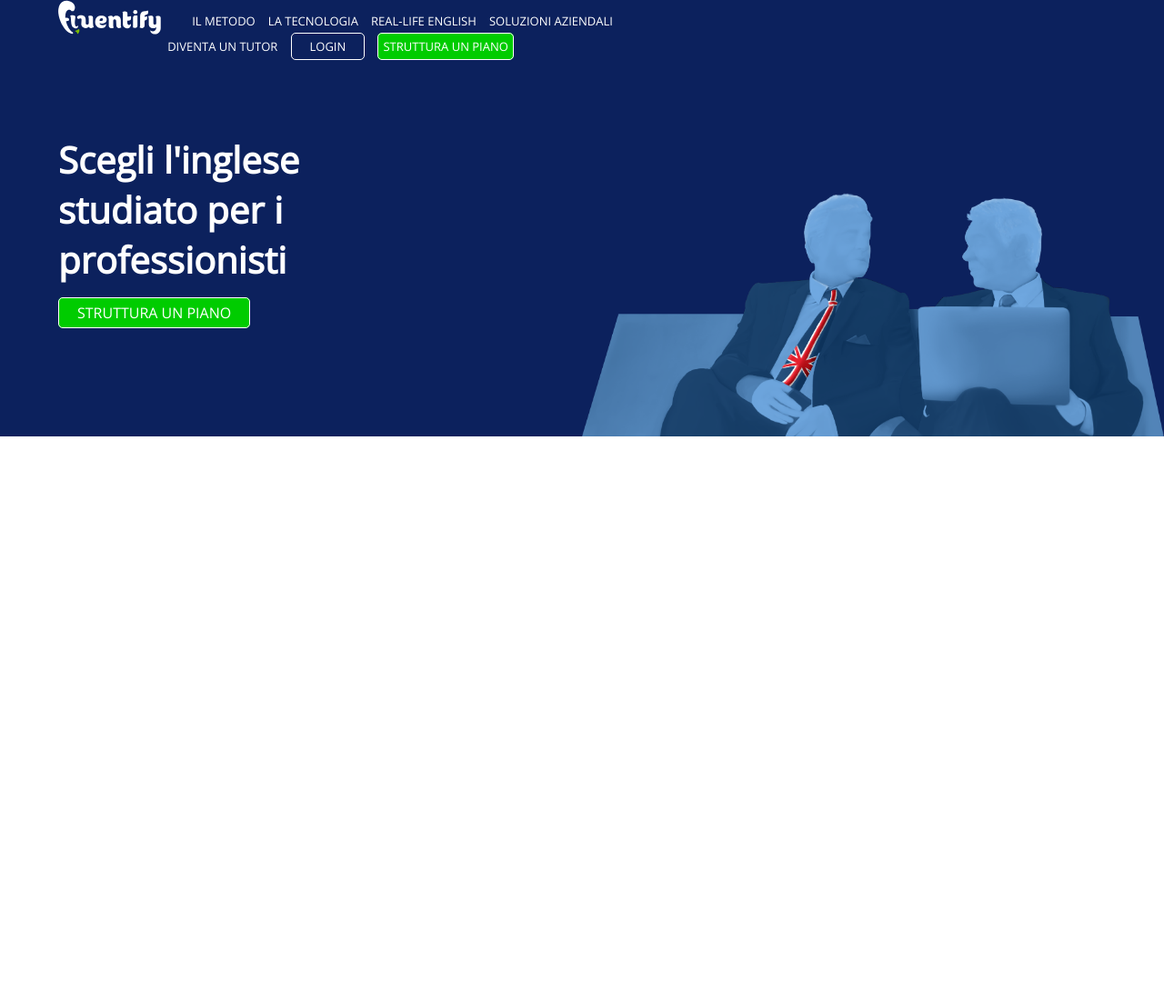
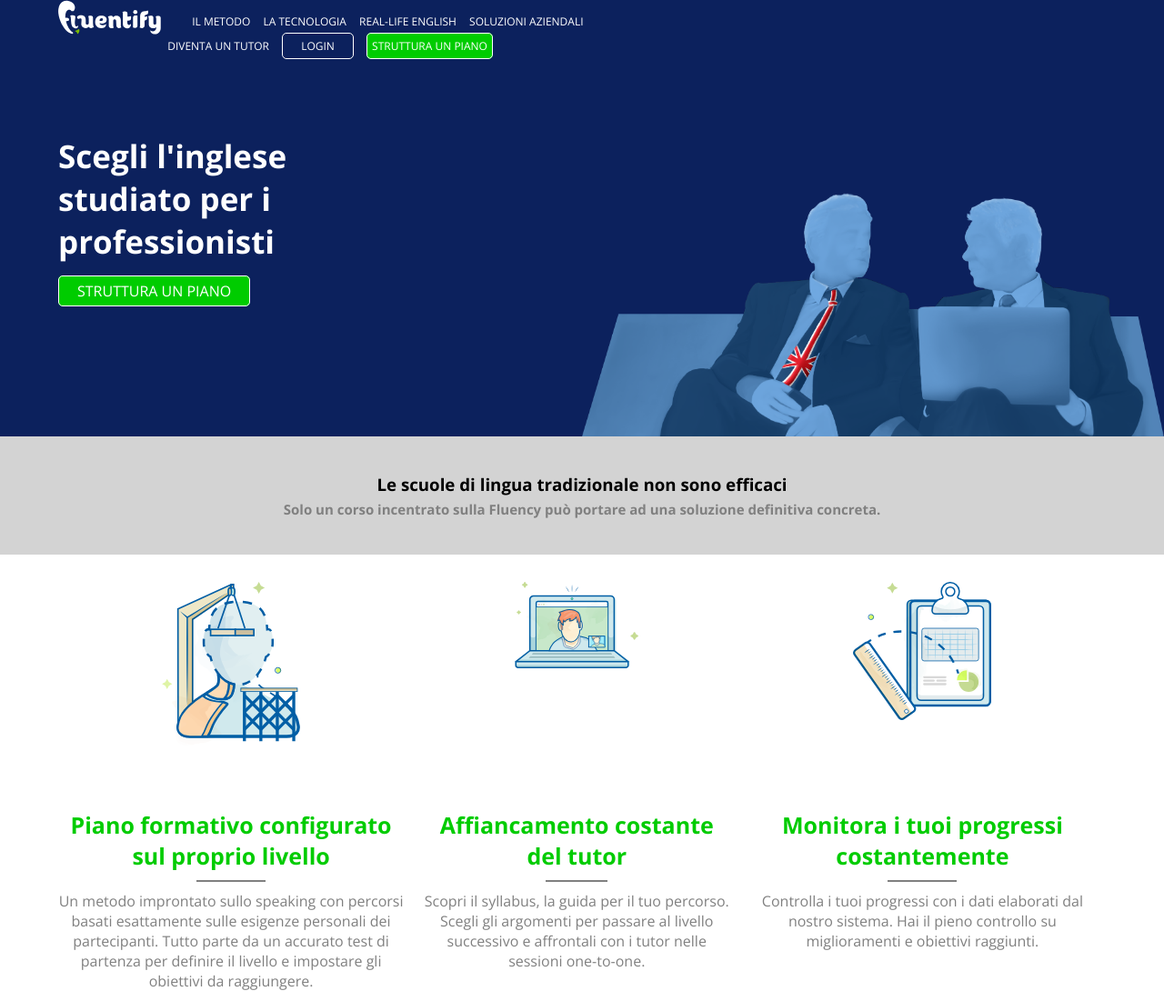
Before and after one commit to angelolamacchia/htmlcss-fluentify, a plain HTML site: page index.html in a window 1280 px wide. Shown: the top 1101 px of the page at 91% size. Before the commit the page ends 800 px from the top, so only its background shows below. Drawn offline with nearby package versions, Linux system fonts and the light colour scheme.

Commit message:
aggiunto main

```diff
--- a/css/style.css
+++ b/css/style.css
@@ -30,7 +30,7 @@ nav {
 .nav_bar li {
   list-style: none;
   display: inline-block;
-  font-size: 13px;
+  font-size: 12px;
   padding: 5px;
 }
 .button {
@@ -59,7 +59,6 @@ nav {
   bottom: 0;
   right: 0;
 }
-
 .nav_text {
   position: relative;
   left: 5%;
@@ -68,6 +67,68 @@ nav {
 }
 .nav_text h1 {
   color: white;
-  font-size: 40px;
+  font-size: 35px;
   padding: 20px 0;
 }
+
+main .blocco_grigio {
+  width: 100%;
+  text-align: center;
+  background-color: lightgrey;
+  padding: 5vh 0;
+}
+.blocco_grigio h4 {
+  font-size: 15px;
+  color: grey;
+  padding-top: 5px;
+}
+.box_column {
+  width: 90%;
+  margin: 0 auto;
+}
+.column {
+  width: 33%;
+  text-align: center;
+  height: 500px;
+  margin: 30px 0;
+  float: left;
+}
+.column img {
+  object-fit: cover;
+  width: 40%;
+}
+.resize{
+  height: 30vh;
+}
+.column h3 {
+  color: #00cc00;
+  font-size: 25px;
+  margin: 10px 0;
+}
+.column hr {
+  width: 20%;
+  border: 1px solid grey;
+  margin: auto;
+}
+.column p {
+  padding: 10px 0;
+  color: grey;
+}
+.center_column {
+  padding: 0 20px;
+}
+
+.lower_columns {
+  width: 80%;
+  margin: 0 auto;
+}
+.l_column {
+  width: 50%;
+  object-fit: cover;
+  float: left;
+  padding: 20px;
+}
+.l_column h3 {
+  color: grey;
+  padding: 20px 0;
+}
--- a/index.html
+++ b/index.html
@@ -6,42 +6,87 @@
     <link rel="stylesheet" href="css/style.css">
     <link rel="preconnect" href="https://fonts.gstatic.com">
     <link href="https://fonts.googleapis.com/css2?family=Open+Sans&display=swap" rel="stylesheet">
+    <link rel="preconnect" href="https://fonts.gstatic.com">
+    <link href="https://fonts.googleapis.com/css2?family=Open+Sans:wght@700&display=swap" rel="stylesheet">
   </head>
 
   <body>
     <div class="container">
       <header>
         <nav>
-          <div class="nav_bar">
+          <div class="nav_bar"> <!--barra con i tasti-->
             <img src="img/logo.svg" alt="">
-            <ul id="lista1">
+            <ul id="lista1"> <!--prima lista-->
               <li>IL METODO</li>
               <li>LA TECNOLOGIA</li>
               <li>REAL-LIFE ENGLISH</li>
               <li>SOLUZIONI AZIENDALI</li>
             </ul>
-
-            <ul id="lista2">
+            <ul id="lista2"> <!--seconda lista-->
               <li>DIVENTA UN TUTOR</li>
               <li><a class="big_button" href="#">LOGIN</a></li>
               <li><a class="button green" href="#">STRUTTURA UN PIANO</a></li>
             </ul>
           </div>
 
-          <div class="nav_text">
+          <div class="nav_text"> <!--testo sopra lo sfondo-->
             <h1>Scegli l'inglese studiato per i professionisti</h1>
             <div class="">
               <a class="big_button green" href="#">STRUTTURA UN PIANO</a>
             </div>
           </div>
-
+          <!--immagine di sfondo-->
           <img id="header_bg" src="img/background-header.png" alt="">
-
         </nav>
       </header>
 
       <main>
+        <div class="blocco_grigio"> <!--blocco grigio con testo-->
+          <h3>Le scuole di lingua tradizionale non sono efficaci</h3>
+          <h4>Solo un corso incentrato sulla Fluency può portare ad una soluzione definitiva concreta.</h4>
+        </div>
 
+        <div class="box_column">
+          <div class="column">
+              <div class="resize">
+                <img src="img/profile.svg" alt="">
+              </div>
+              <h3>Piano formativo configurato sul proprio livello</h3>
+              <hr>
+              <p>Un metodo improntato sullo speaking con percorsi basati esattamente sulle esigenze personali dei partecipanti. Tutto parte da un accurato test di partenza per definire il livello e impostare gli obiettivi da raggiungere.</p>
+          </div>
+
+          <div class="column center_column">
+            <div class="resize">
+              <img src="img/computer.svg" alt="">
+            </div>
+            <h3>Affiancamento costante del tutor</h3>
+            <hr>
+            <p>Scopri il syllabus, la guida per il tuo percorso. Scegli gli argomenti per passare al livello successivo e affrontali con i tutor nelle sessioni one-to-one.</p>
+          </div>
+
+          <div class="column">
+            <div class="resize">
+              <img src="img/doc.svg" alt="">
+            </div>
+            <h3>Monitora i tuoi progressi costantemente</h3>
+            <hr>
+            <p>Controlla i tuoi progressi con i dati elaborati dal nostro sistema. Hai il pieno controllo su miglioramenti e obiettivi raggiunti.</p>
+          </div>
+        </div>
+
+
+
+        <div class="lower_columns">
+          <div class="l_column">
+            <img src="img/mountain.svg" alt="">
+          </div>
+          <div class="l_column">
+            <h2>Scopri il tuo livello iniziale e struttura un piano personalizzato</h2>
+            <h3>L'esperienza Fluentify parte sempre da un test di placement per avere una chiara visione del tuo inglese, ad oggi.</h3>
+            <a href="#">Scopri il nostro test di placement</a>
+          </div>
+        </div>
       </main>
 
       <footer>
```
Also changed, not shown: 1 other file.
